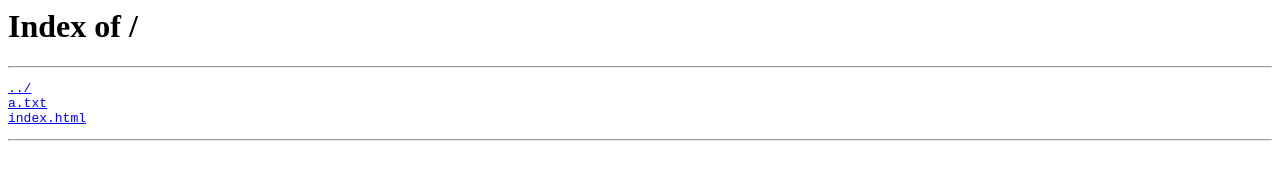
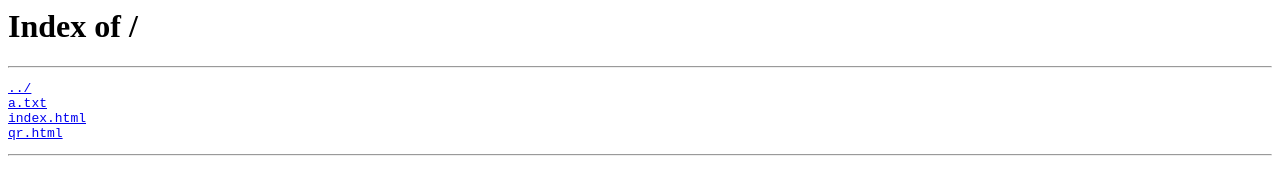
Before and after one commit to ababcz/ababcz.github.io, a plain HTML site: page index.html in a window 1280 px wide. Drawn offline with Linux system fonts and the light colour scheme.

Commit message:
Update index.html

```diff
--- a/index.html
+++ b/index.html
@@ -1,8 +1,10 @@
 <html>
 <head><title>Index of /</title></head>
 <body>
-<h1>Index of /</h1><hr><pre><a href="../">../</a>
+<h1>Index of /</h1><hr>
+<pre><a href="../">../</a>
 <a href="a.html">a.txt</a>
 <a href="index.html">index.html</a>
+<a href="https://ababcz.github.io/qr/qr.html">qr.html</a>
 </pre><hr></body>
 </html>
```
